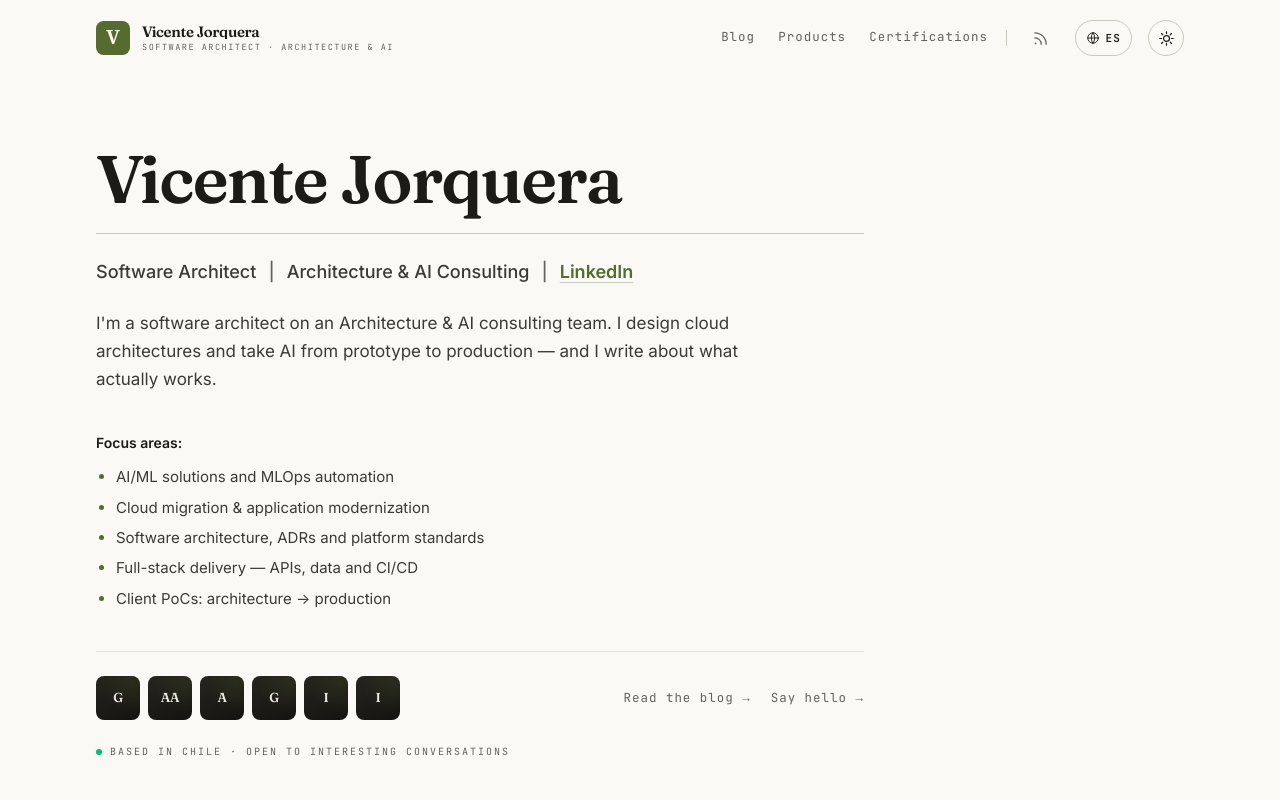
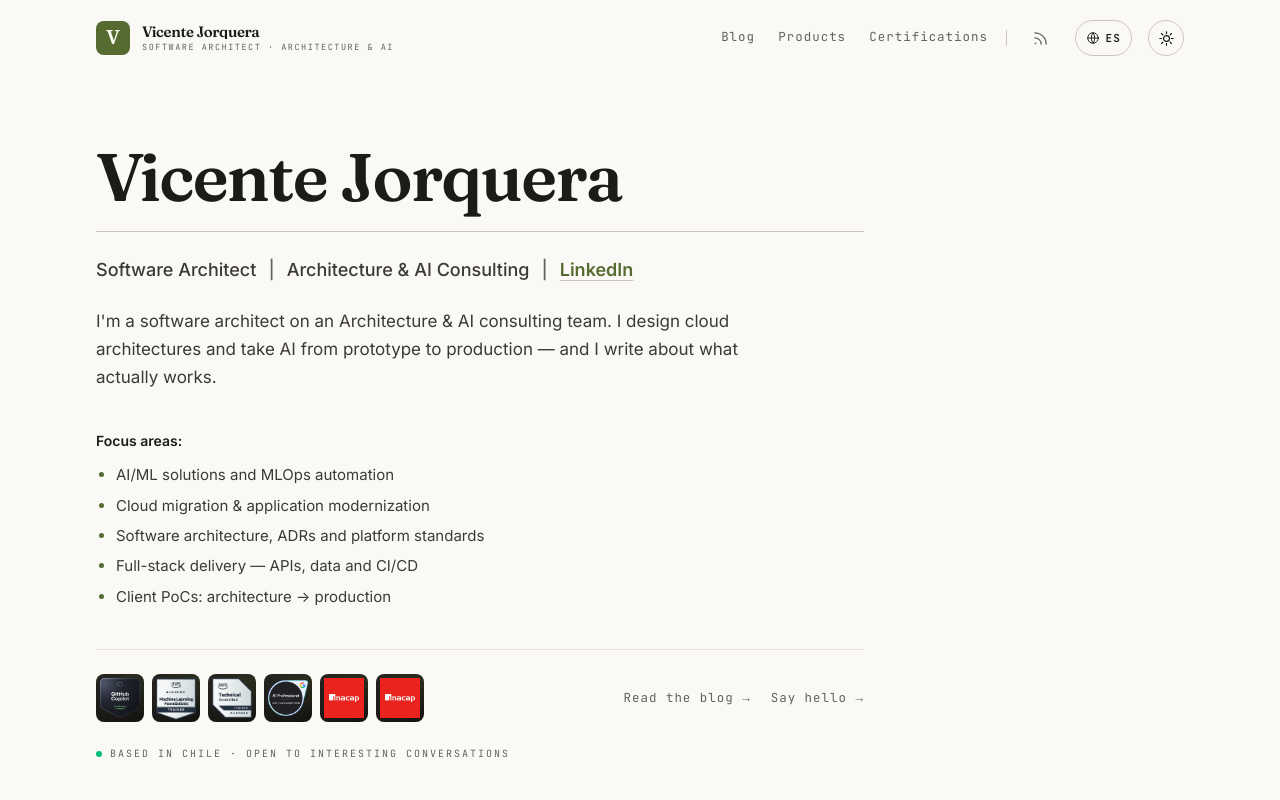
Before and after one commit to VicenteJ20/vicentejorquera-portfolio, an Astro site: page / in a window 1280 px wide. Shown: the top 800 px of the page. Built offline with nearby package versions, Linux system fonts and the light colour scheme; Astro itself is replaced by a stand-in of ours.

Commit message:
feat(hero): certification badges in hero tiles

```diff
--- a/src/components/pages/HomePage.astro
+++ b/src/components/pages/HomePage.astro
@@ -55,8 +55,12 @@ const certificationsPath = localizePath('/certifications/', lang);
           const monogram = cert.issuer.split(/[\s&-]+/).filter(Boolean).map((w) => w[0]).join('').slice(0, 2).toUpperCase();
           return (
             <a href={certificationsPath} title={`${cert.name} — ${cert.issuer}`} aria-label={`${cert.name} — ${cert.issuer}`}
-               class="mono-tile h-11 w-11 rounded-lg font-display text-[13px] font-semibold no-underline transition-transform hover:-translate-y-0.5">
-              <span class="relative z-10 tracking-tight">{monogram}</span>
+               class="mono-tile block h-11 w-11 overflow-hidden rounded-lg no-underline transition-transform hover:-translate-y-0.5 sm:h-12 sm:w-12">
+              {cert.image ? (
+                <img src={cert.image} alt="" class="relative z-10 h-full w-full object-contain p-1" decoding="async" />
+              ) : (
+                <span class="relative z-10 font-display text-[13px] font-semibold tracking-tight">{monogram}</span>
+              )}
             </a>
           );
         })}
```
